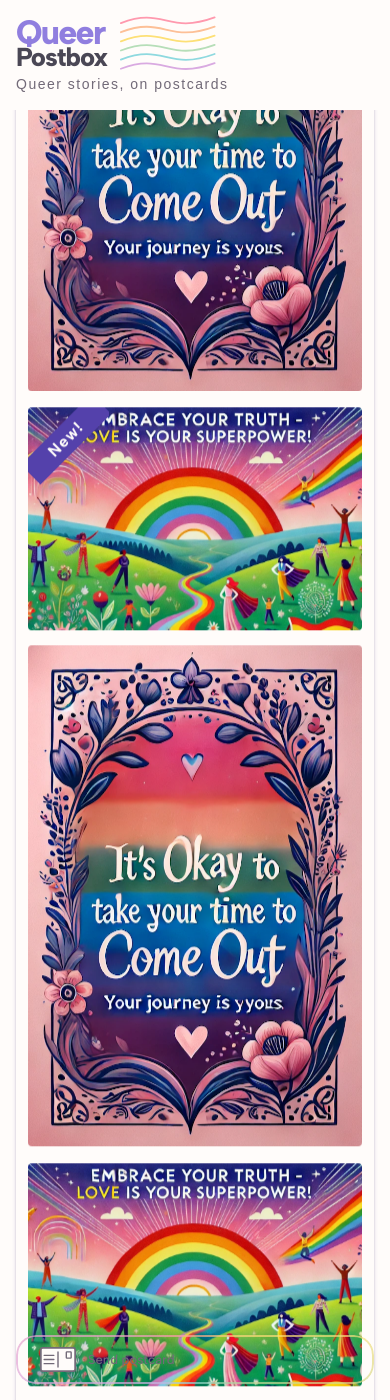
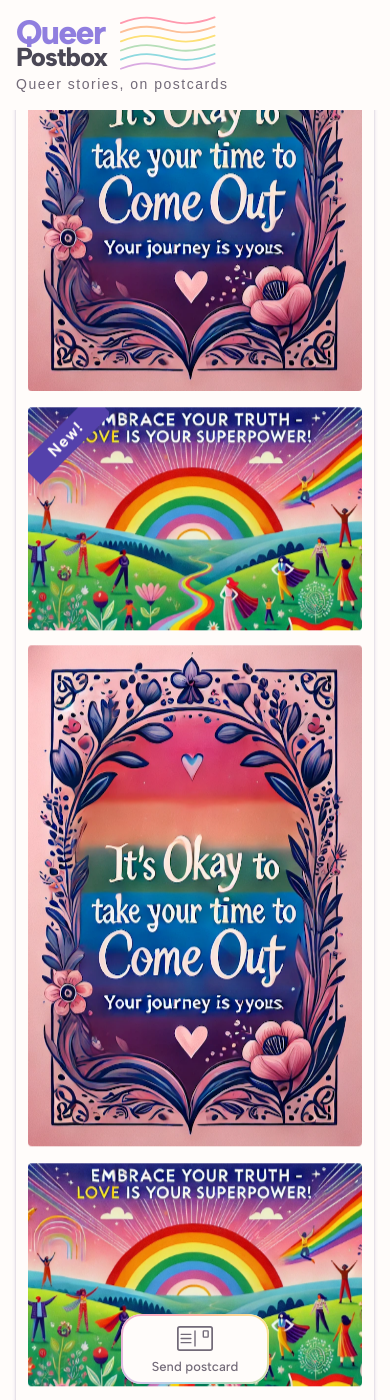
Before and after one commit to chr-tatu/queerpostbox, a Jekyll site: the page built from posts.html, in a window 390 px wide and 1400 px high, scrolled down 554 px. Built offline with Jekyll 4.4.1, drawn with Linux system fonts in a browser that asks for light colours; some web fonts are replaced.

Commit message:
fix: mobile send button — white bg, column layout, centered
- Add white background so button is visible over colorful postcards
- Restore column layout (icon on top, label below) to match desktop/tablet
- Center button at bottom instead of left-aligned full-width
- Always-on rainbow border for visibility

Co-Authored-By: Claude Sonnet 4.6 <noreply@anthropic.com>

```diff
--- a/assets/css/posts.css
+++ b/assets/css/posts.css
@@ -818,22 +818,22 @@
     position: relative;
   }
 
-  /* Send button floats at bottom on mobile */
+  /* Send button floats at bottom-center on mobile */
   .send-postcard-btn {
     bottom: 16px;
-    left: 16px;
+    left: 50%;
+    transform: translateX(-50%);
     top: auto;
     right: auto;
-    width: calc(100vw - 32px);
+    width: var(--width-sidebar);
     z-index: 100;
-    flex-direction: row;
-    gap: 12px;
-    padding: 12px 24px;
+    background: var(--color-white);
+    border-radius: 20px;
   }
 
   /* Show rainbow border by default on mobile so button is clearly visible */
   .send-postcard-btn::before {
-    opacity: 0.7;
+    opacity: 0.8;
     animation: rainbow-spin 4s linear infinite;
   }
 
```
